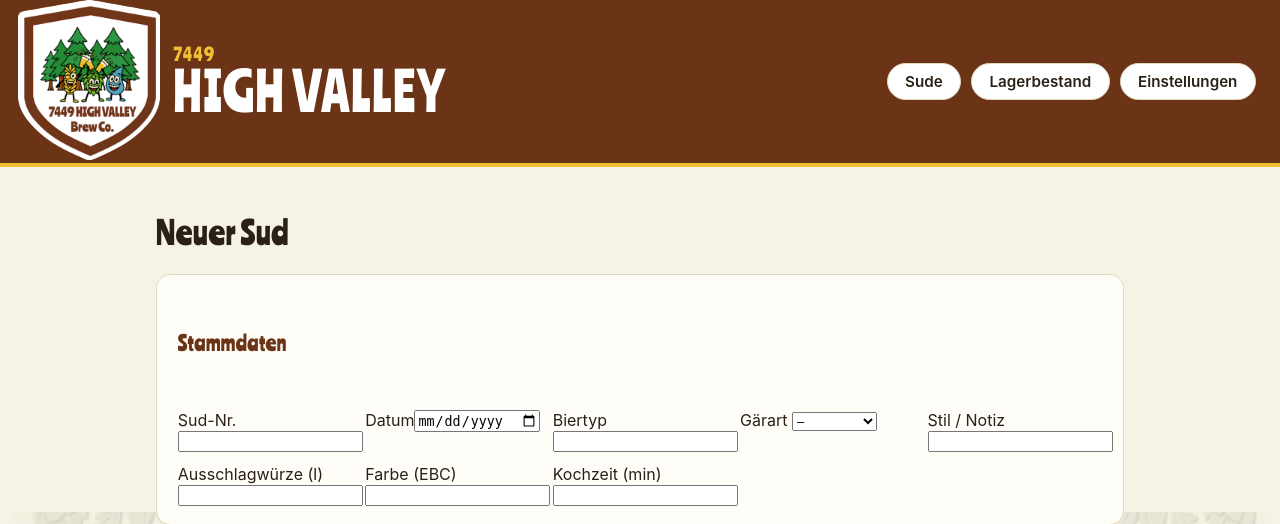
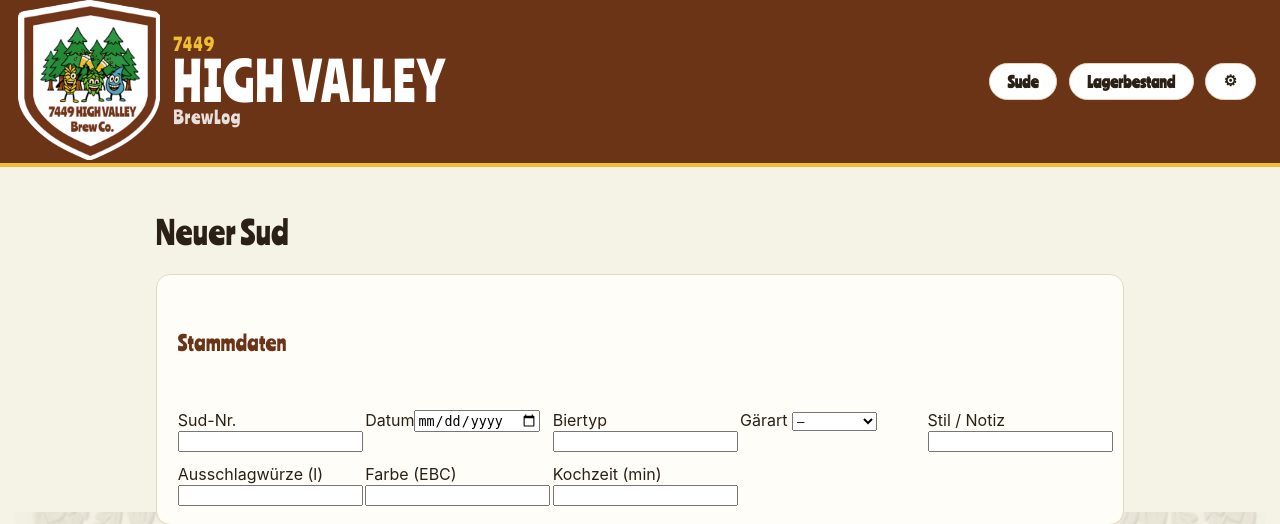
Before and after one commit to macgaiser/HighValley-BrewLog, a FastAPI app: template app/templates/batch_form.html in a window 1280 px wide. Shown: the top 524 px of the page. Run offline with FastAPI, Linux system fonts and the light colour scheme; the template is opened without the code that fills it, so the values that code supplies are empty.

Commit message:
Restore BrewLog, bigger Ranchers nav buttons, gear icon for settings
- "BrewLog" is back as a third wordmark line under "HIGH VALLEY" (was
  dropped in the previous restructure - reinstated per feedback).
- Nav buttons enlarged and set in Ranchers to match the brand's display
  font, instead of the default UI font at button-sized text.
- "Einstellungen" replaced with a gear glyph (⚙), with aria-label/title
  for accessibility since the label text is gone.
- Nav row now stays right-aligned on narrow screens (previously it fell
  back to left-aligned once wrapped below the brand); buttons still wrap
  onto their own stacked lines when there isn't room, each line staying
  right-aligned.

Co-Authored-By: Claude Sonnet 5 <noreply@anthropic.com>
Claude-Session: https://claude.ai/code/session_012cmh8vBpo4xaiKC3AG6YBo

```diff
--- a/app/static/style.css
+++ b/app/static/style.css
@@ -116,13 +116,27 @@ h1, h2, h3 {
   line-height: 1;
   letter-spacing: 0.03em;
 }
+.brand-suffix {
+  font-family: var(--font-display);
+  font-size: 1.1rem;
+  line-height: 1;
+  letter-spacing: 0.05em;
+  color: rgba(255, 255, 255, 0.85);
+  margin-top: 0.15rem;
+}
 
 .topbar nav {
   display: flex;
   flex-wrap: wrap;
-  gap: 0.6rem;
+  justify-content: flex-end;
+  gap: 0.7rem;
 }
 .nav-btn {
+  font-family: var(--font-display);
+  font-weight: 400;
+  font-size: 1.15rem;
+  letter-spacing: 0.02em;
+  padding: 0.6rem 1.5rem;
   background: rgba(255, 255, 255, 0.12);
   border-color: rgba(255, 255, 255, 0.4);
   color: white;
@@ -131,6 +145,11 @@ h1, h2, h3 {
   background: white;
   color: var(--brown);
   border-color: white;
+}
+.nav-btn-icon {
+  font-size: 1.4rem;
+  padding: 0.5rem 1rem;
+  line-height: 1;
 }
 
 @media (max-width: 700px) {
@@ -141,7 +160,10 @@ h1, h2, h3 {
   .brand-logo img { height: 76px; }
   .brand-name { font-size: 1.2rem; }
   .brand-number { font-size: 0.4rem; }
-  .nav-btn { padding: 0.35rem 0.8rem; font-size: 0.85rem; }
+  .brand-suffix { font-size: 0.55rem; }
+  .topbar nav { width: 100%; justify-content: flex-end; }
+  .nav-btn { padding: 0.45rem 1rem; font-size: 1rem; }
+  .nav-btn-icon { padding: 0.4rem 0.8rem; font-size: 1.2rem; }
 }
 
 .container {
--- a/app/templates/base.html
+++ b/app/templates/base.html
@@ -15,12 +15,13 @@
       <span class="brand-wordmark">
         <span class="brand-number">7449</span>
         <span class="brand-name">HIGH VALLEY</span>
+        <span class="brand-suffix">BrewLog</span>
       </span>
     </a>
     <nav>
       <a class="btn nav-btn" href="/batches">Sude</a>
       <a class="btn nav-btn" href="/inventory">Lagerbestand</a>
-      <a class="btn nav-btn" href="/settings">Einstellungen</a>
+      <a class="btn nav-btn nav-btn-icon" href="/settings" aria-label="Einstellungen" title="Einstellungen">⚙</a>
     </nav>
   </header>
   <main class="container">
```
